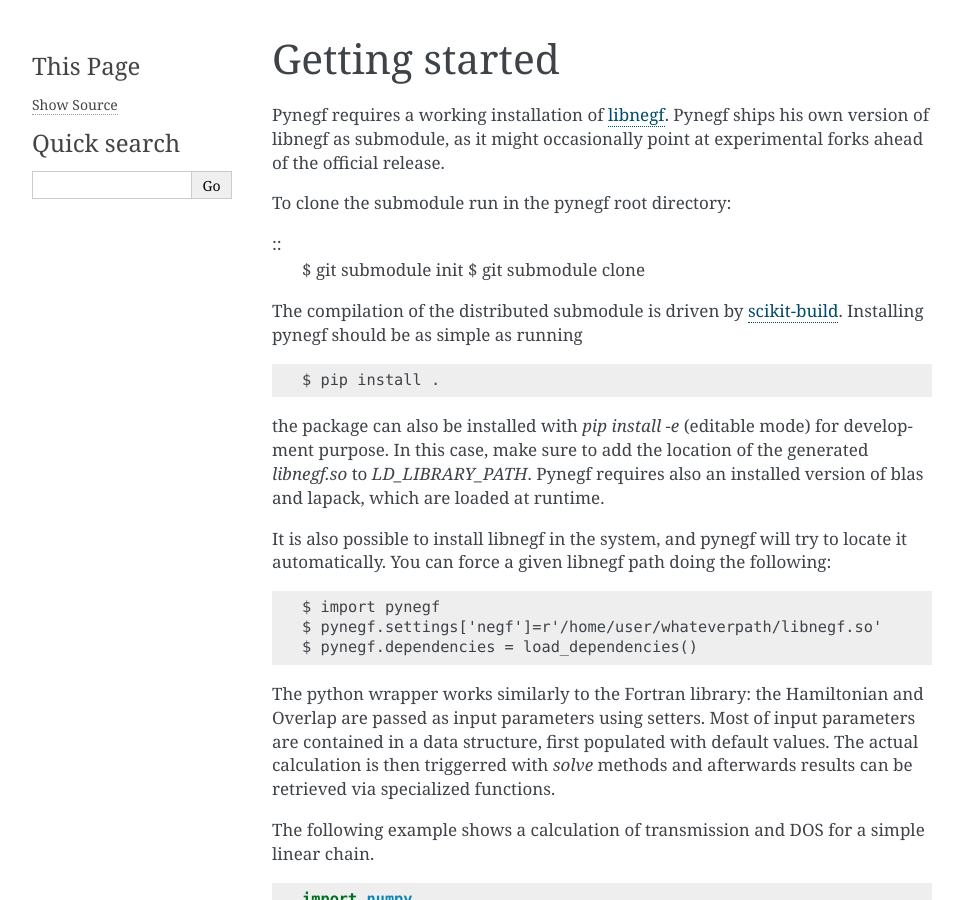
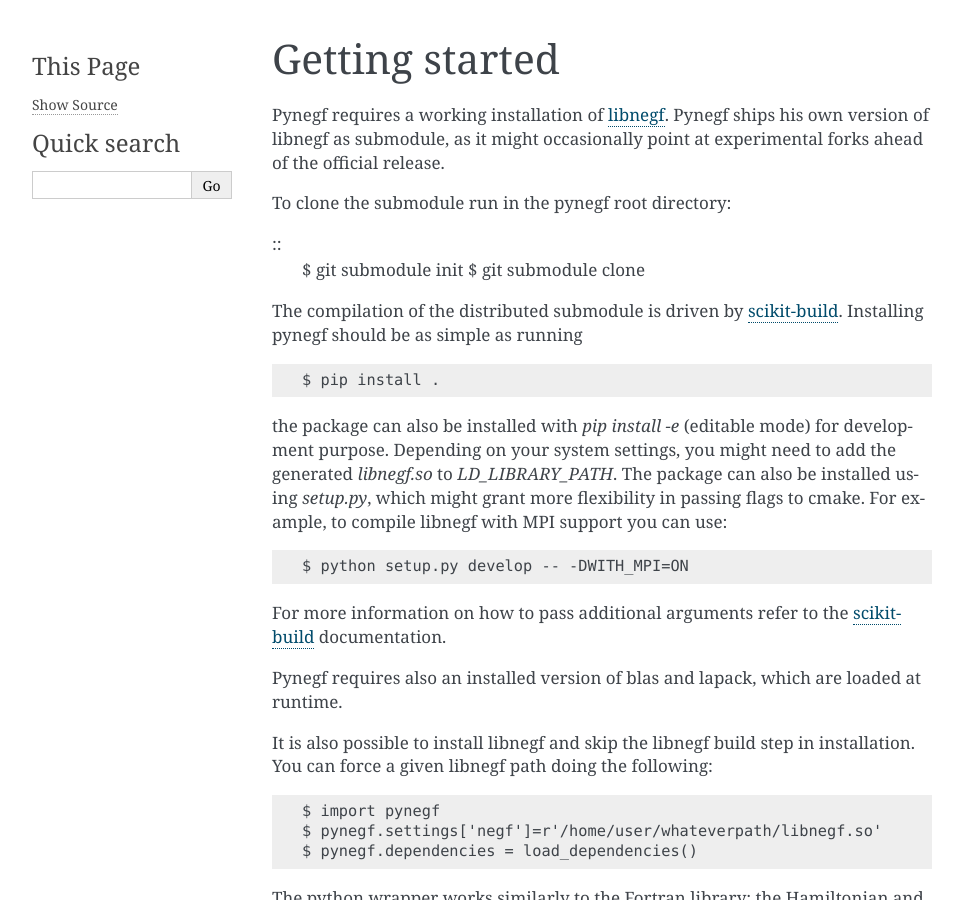
Before and after one commit to gpenazzi/pynegf, a Sphinx documentation site: the page built from docs/contents/gettingstarted.rst, in a window 1280 px wide and 900 px high. Shown: the whole window, without its empty margins (148-1111 px from the left). Built offline with Sphinx 7.4.7, drawn with Linux system fonts in a browser that asks for light colours.

Commit message:
Add some more installation info

```diff
--- a/docs/contents/gettingstarted.rst
+++ b/docs/contents/gettingstarted.rst
@@ -22,13 +22,23 @@ Installing pynegf should be as simple as running
     $ pip install .
 
 the package can also be installed with `pip install -e` (editable mode)
-for development purpose. In this case, make sure to add the location
-of the generated `libnegf.so` to `LD_LIBRARY_PATH`.
+for development purpose. Depending on your system settings, you might need
+to add the generated `libnegf.so` to `LD_LIBRARY_PATH`.
+The package can also be installed using `setup.py`, which might grant
+more flexibility in passing flags to cmake. For example, to
+compile libnegf with MPI support you can use:
+::
+
+    $ python setup.py develop -- -DWITH_MPI=ON
+
+For more information on how to pass additional arguments refer to the
+`scikit-build <https://github.com/scikit-build/scikit-build>`_ documentation.
+
 Pynegf requires also an installed version of blas and lapack, which are
 loaded at runtime.
 
-It is also possible to install libnegf in the system, and pynegf will
-try to locate it automatically.
+It is also possible to install libnegf and skip the libnegf build step
+in installation.
 You can force a given libnegf path doing the following:
 
 ::
```
